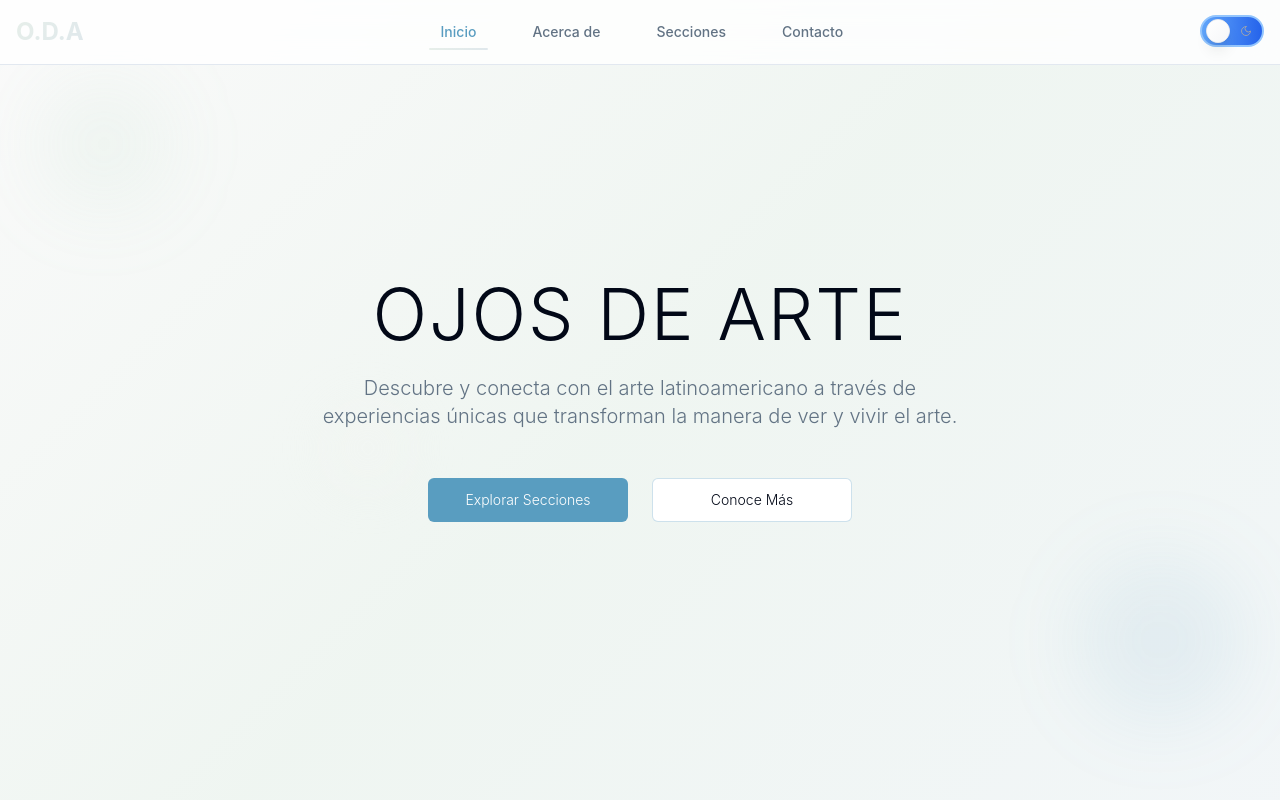
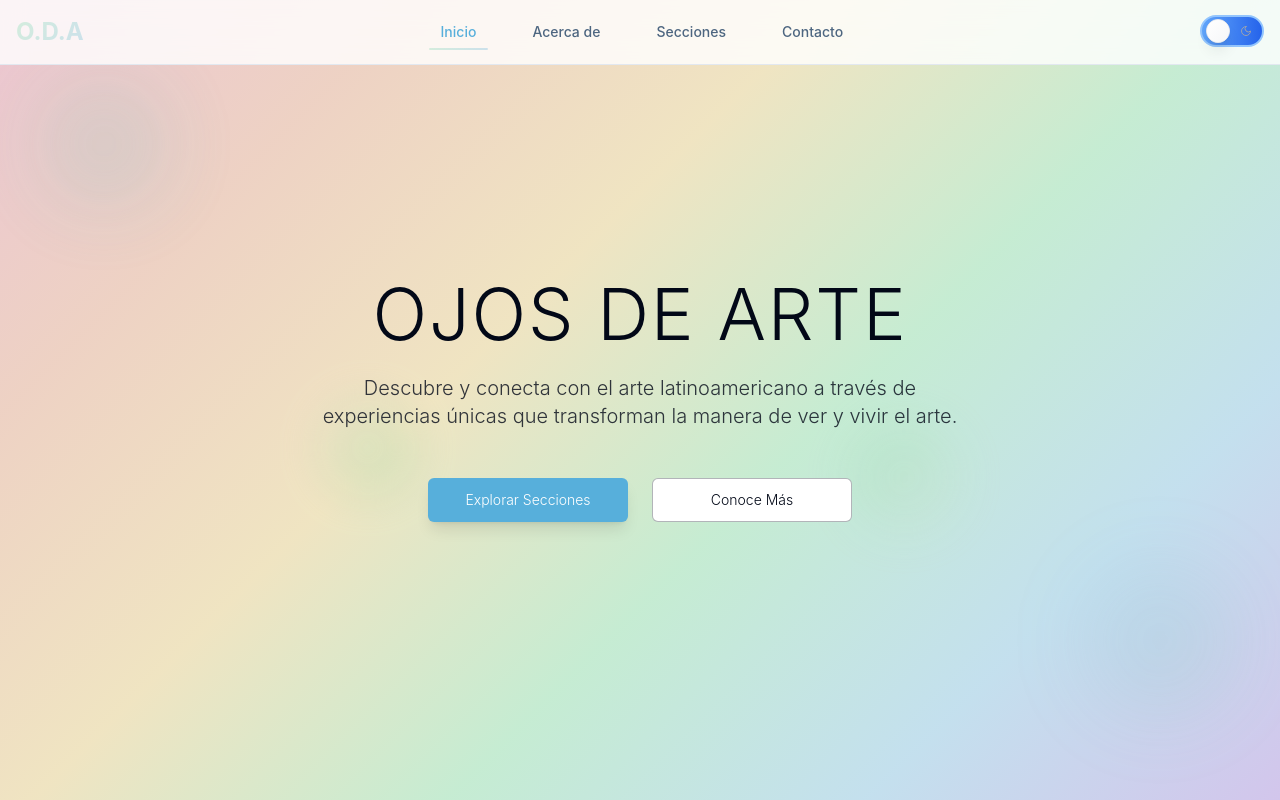
Before and after one commit to mateosp/mind-canvas-showcase, a React (Vite) app: page / in a window 1280 px wide. Shown: the top 800 px of the page. Built offline with nearby package versions, Linux system fonts and the light colour scheme.

Commit message:
Add more vibrant colors
Updated the hero section with a soft, rainbow-like color combination. Ensured the "Our services" section maintains a 4-column card layout for larger screens.

```diff
--- a/src/index.css
+++ b/src/index.css
@@ -15,16 +15,16 @@
     --popover: 0 0% 100%;
     --popover-foreground: 222.2 84% 4.9%;
 
-    --primary: 200 45% 55%;
+    --primary: 200 65% 60%;
     --primary-foreground: 0 0% 100%;
 
-    --secondary: 80 20% 95%;
-    --secondary-foreground: 80 20% 20%;
+    --secondary: 80 40% 85%;
+    --secondary-foreground: 80 30% 25%;
 
-    --muted: 210 25% 96%;
-    --muted-foreground: 210 15% 45%;
+    --muted: 210 35% 94%;
+    --muted-foreground: 210 25% 40%;
 
-    --accent: 140 30% 70%;
+    --accent: 140 50% 65%;
     --accent-foreground: 0 0% 100%;
 
     --destructive: 0 84.2% 60.2%;
@@ -34,14 +34,20 @@
     --input: 214.3 31.8% 91.4%;
     --ring: 180 100% 40%;
 
-    /* Soft nature-inspired gradients */
-    --gradient-hero: linear-gradient(135deg, hsl(0 0% 98%), hsl(140 25% 95%), hsl(200 30% 96%));
-    --gradient-card: linear-gradient(135deg, hsl(140 20% 92%), hsl(200 25% 90%));
-    --gradient-accent: linear-gradient(45deg, hsl(30 25% 90%), hsl(140 20% 92%));
+    /* Soft rainbow gradients */
+    --gradient-hero: linear-gradient(135deg,
+      hsl(340 50% 85%),
+      hsl(20 55% 85%),
+      hsl(45 60% 85%),
+      hsl(140 50% 85%),
+      hsl(200 55% 85%),
+      hsl(260 50% 85%));
+    --gradient-card: linear-gradient(135deg, hsl(140 40% 88%), hsl(200 45% 86%));
+    --gradient-accent: linear-gradient(45deg, hsl(30 45% 88%), hsl(140 40% 88%));
 
-    /* Soft shadows with color tints */
-    --shadow-artistic: 0 20px 60px -10px hsl(200 30% 60% / 0.15);
-    --shadow-card: 0 10px 30px -5px hsl(140 20% 40% / 0.1);
+    /* Colorful shadows */
+    --shadow-artistic: 0 20px 60px -10px hsl(200 50% 70% / 0.25);
+    --shadow-card: 0 10px 30px -5px hsl(140 40% 60% / 0.15);
 
     /* Animation variables */
     --transition-smooth: all 0.4s cubic-bezier(0.4, 0, 0.2, 1);
@@ -76,16 +82,16 @@
     --popover: 222.2 84% 4.9%;
     --popover-foreground: 210 40% 98%;
 
-    --primary: 200 40% 65%;
+    --primary: 200 60% 70%;
     --primary-foreground: 0 0% 100%;
 
-    --secondary: 30 15% 15%;
-    --secondary-foreground: 30 10% 90%;
+    --secondary: 30 25% 20%;
+    --secondary-foreground: 30 15% 85%;
 
-    --muted: 210 15% 12%;
-    --muted-foreground: 210 15% 70%;
+    --muted: 210 20% 16%;
+    --muted-foreground: 210 20% 65%;
 
-    --accent: 140 25% 65%;
+    --accent: 140 45% 65%;
     --accent-foreground: 0 0% 100%;
 
     --destructive: 0 62.8% 30.6%;
@@ -95,10 +101,16 @@
     --input: 217.2 32.6% 17.5%;
     --ring: 180 100% 50%;
 
-    /* Dark mode nature gradients */
-    --gradient-hero: linear-gradient(135deg, hsl(210 15% 8%), hsl(140 15% 12%), hsl(200 20% 10%));
-    --gradient-card: linear-gradient(135deg, hsl(140 15% 15%), hsl(200 20% 18%));
-    --gradient-accent: linear-gradient(45deg, hsl(30 20% 15%), hsl(140 15% 18%));
+    /* Dark mode colorful gradients */
+    --gradient-hero: linear-gradient(135deg,
+      hsl(340 40% 25%),
+      hsl(20 45% 30%),
+      hsl(45 50% 35%),
+      hsl(140 40% 30%),
+      hsl(200 45% 25%),
+      hsl(260 40% 30%));
+    --gradient-card: linear-gradient(135deg, hsl(140 30% 20%), hsl(200 35% 22%));
+    --gradient-accent: linear-gradient(45deg, hsl(30 35% 20%), hsl(140 30% 22%));
 
     --shadow-artistic: 0 20px 60px -10px hsl(180 100% 50% / 0.4);
     --shadow-card: 0 10px 30px -5px hsl(0 0% 0% / 0.3);
--- a/src/pages/Home.tsx
+++ b/src/pages/Home.tsx
@@ -68,32 +68,33 @@ export default function Home() {
             <h1 className="text-5xl md:text-7xl font-light tracking-wide text-foreground">
               OJOS DE ARTE
             </h1>
-            <p className="text-lg md:text-xl font-light text-muted-foreground max-w-2xl mx-auto leading-relaxed">
+            <p className="text-lg md:text-xl font-light text-foreground/80 max-w-2xl mx-auto leading-relaxed">
               Descubre y conecta con el arte latinoamericano a través de experiencias únicas que transforman la manera de ver y vivir el arte.
             </p>
           </div>
 
           <div className="flex flex-col sm:flex-row gap-6 justify-center items-center animate-scale-in">
             <Link to="/sections">
-              <Button size="lg" variant="default" className="min-w-[200px] font-light bg-primary hover:bg-primary/90">
+              <Button size="lg" variant="default" className="min-w-[200px] font-light bg-primary hover:bg-primary/90 shadow-lg">
                 Explorar Secciones
               </Button>
             </Link>
             <Link to="/about">
-              <Button size="lg" variant="outline" className="min-w-[200px] font-light border-primary/30 hover:bg-primary/10">
+              <Button size="lg" variant="outline" className="min-w-[200px] font-light border-foreground/30 hover:bg-foreground/10 backdrop-blur-sm">
                 Conoce Más
               </Button>
             </Link>
           </div>
         </div>
 
-        {/* Soft decorative elements */}
-        <div className="absolute top-20 left-10 w-32 h-32 bg-accent/10 rounded-full blur-2xl"></div>
-        <div className="absolute bottom-20 right-10 w-40 h-40 bg-primary/10 rounded-full blur-2xl"></div>
-        <div className="absolute top-1/2 left-1/4 w-24 h-24 bg-secondary/20 rounded-full blur-xl"></div>
+        {/* Colorful decorative elements */}
+        <div className="absolute top-20 left-10 w-32 h-32 bg-gradient-to-br from-accent/20 to-primary/20 rounded-full blur-2xl animate-pulse"></div>
+        <div className="absolute bottom-20 right-10 w-40 h-40 bg-gradient-to-br from-primary/20 to-accent/20 rounded-full blur-2xl animate-pulse delay-1000"></div>
+        <div className="absolute top-1/2 left-1/4 w-24 h-24 bg-gradient-to-br from-secondary/30 to-accent/30 rounded-full blur-xl animate-pulse delay-500"></div>
+        <div className="absolute bottom-1/3 right-1/4 w-28 h-28 bg-gradient-to-br from-accent/25 to-secondary/25 rounded-full blur-xl animate-pulse delay-700"></div>
       </section>
 
-      {/* About Section - Inspired by Yonobi "Our studios" */}
+      {/* About Section - 4 columns */}
       <section className="py-32 bg-background">
         <div className="container mx-auto px-4">
           <div className="text-center mb-20">
@@ -103,24 +104,24 @@ export default function Home() {
             </p>
           </div>
 
-          <div className="grid grid-cols-1 md:grid-cols-2 gap-12 max-w-6xl mx-auto">
+          <div className="grid grid-cols-1 sm:grid-cols-2 lg:grid-cols-4 gap-8 max-w-7xl mx-auto">
             {aboutSections.map((section, index) => (
               <div key={index} className="group cursor-pointer">
                 <div className="aspect-[4/3] bg-gradient-card rounded-lg mb-6 overflow-hidden relative shadow-card hover:shadow-artistic transition-all duration-500">
-                  <div className="absolute inset-0 flex items-center justify-center text-6xl text-primary/70">
+                  <div className="absolute inset-0 flex items-center justify-center text-5xl text-primary/70">
                     {section.icon}
                   </div>
                   <div className="absolute inset-0 bg-white/40 group-hover:bg-white/20 transition-all duration-500"></div>
                 </div>
                 <div className="space-y-3">
-                  <h3 className="text-xl font-medium text-foreground group-hover:text-primary transition-colors duration-300">
+                  <h3 className="text-lg font-medium text-foreground group-hover:text-primary transition-colors duration-300">
                     {section.title}
                   </h3>
-                  <p className="text-muted-foreground font-light leading-relaxed">
+                  <p className="text-muted-foreground font-light leading-relaxed text-sm">
                     {section.description}
                   </p>
                   <div className="pt-2">
-                    <span className="text-sm text-accent font-medium group-hover:underline">
+                    <span className="text-xs text-accent font-medium group-hover:underline">
                       Conoce más
                     </span>
                   </div>
```
